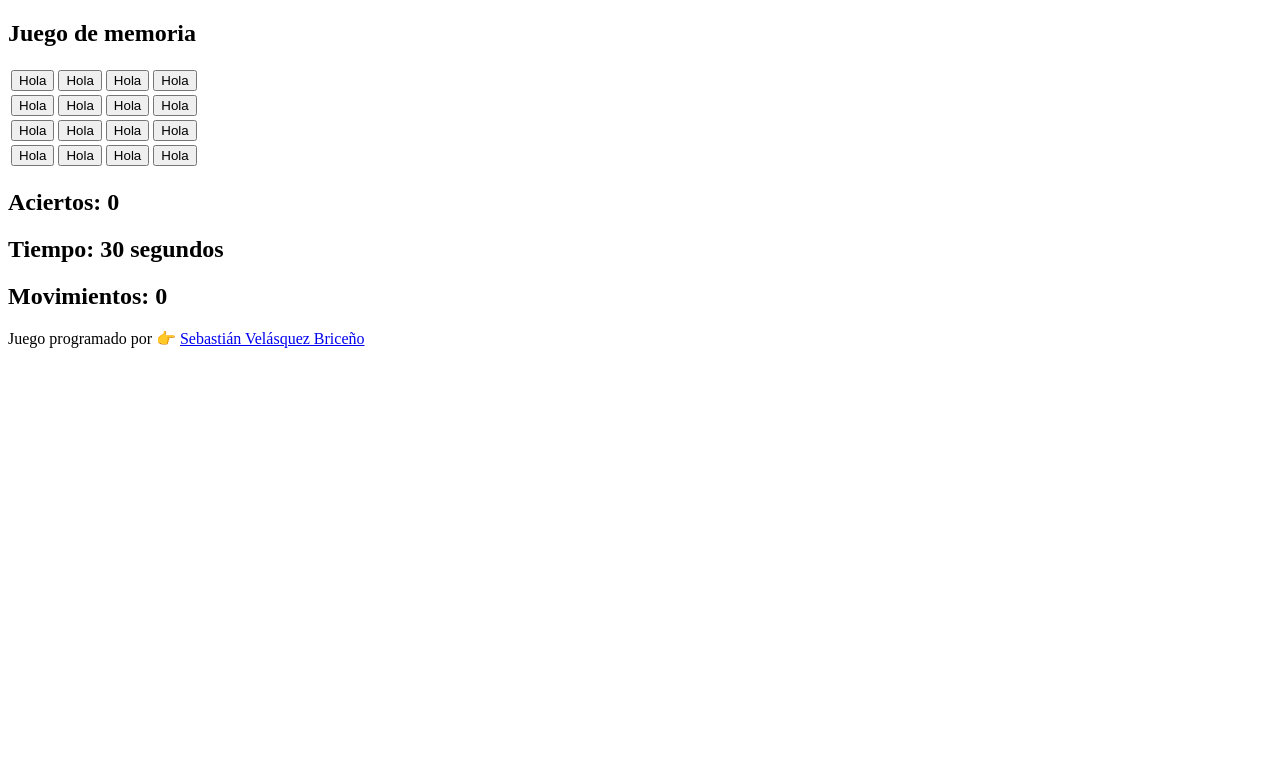
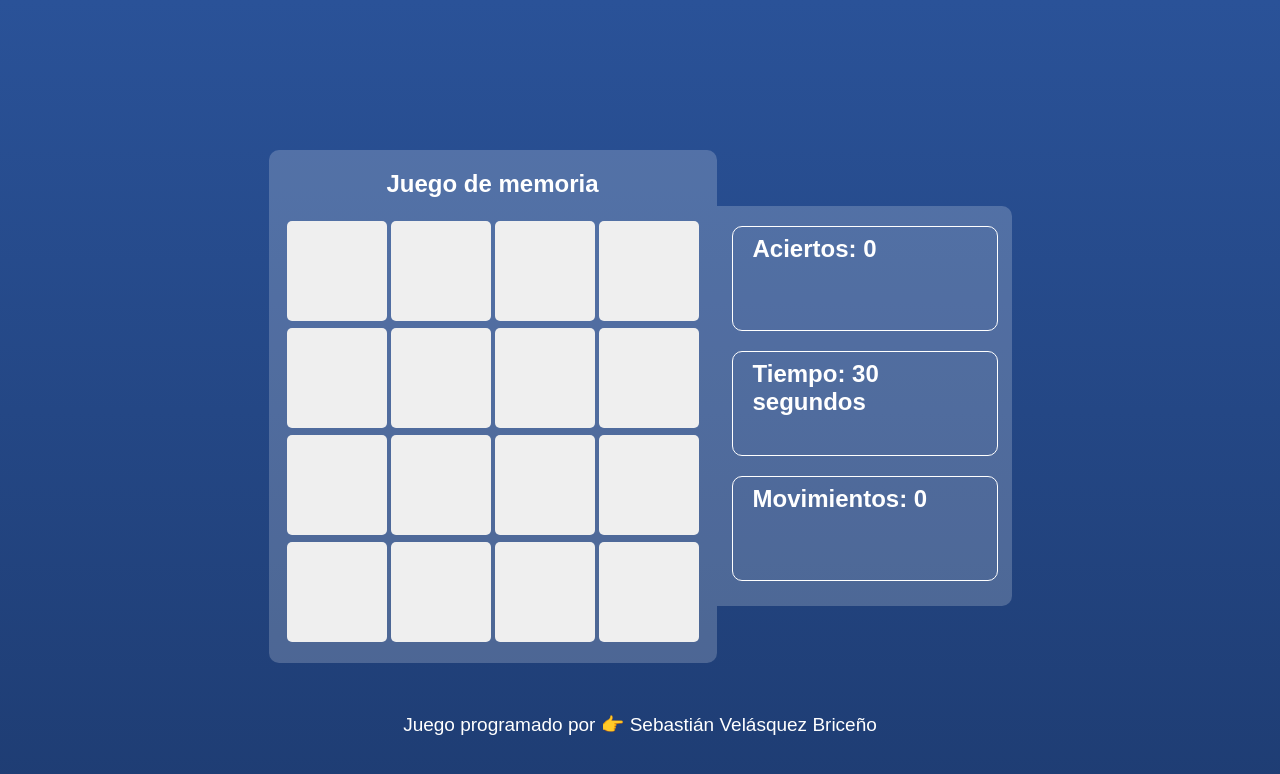
Before and after one commit to sebastian-VB/JuegoDeMemoria, a plain HTML site: page index.html in a window 1280 px wide. Drawn offline with Linux system fonts and the light colour scheme.

Commit message:
style.css: se añadieron los estilos

```diff
--- a/index.html
+++ b/index.html
@@ -17,28 +17,28 @@
 
             <table>
                 <tr>
-                    <td><button id="0" onclick="mostrar(0)">Hola</button></td>
-                    <td><button id="1" onclick="mostrar(1)">Hola</button></td>
-                    <td><button id="2" onclick="mostrar(2)">Hola</button></td>
-                    <td><button id="3" onclick="mostrar(3)">Hola</button></td>
+                    <td><button id="0" onclick="mostrar(0)"></button></td>
+                    <td><button id="1" onclick="mostrar(1)"></button></td>
+                    <td><button id="2" onclick="mostrar(2)"></button></td>
+                    <td><button id="3" onclick="mostrar(3)"></button></td>
                 </tr>
                 <tr>
-                    <td><button id="4" onclick="mostrar(4)">Hola</button></td>
-                    <td><button id="5" onclick="mostrar(5)">Hola</button></td>
-                    <td><button id="6" onclick="mostrar(6)">Hola</button></td>
-                    <td><button id="7" onclick="mostrar(7)">Hola</button></td>
+                    <td><button id="4" onclick="mostrar(4)"></button></td>
+                    <td><button id="5" onclick="mostrar(5)"></button></td>
+                    <td><button id="6" onclick="mostrar(6)"></button></td>
+                    <td><button id="7" onclick="mostrar(7)"></button></td>
                 </tr>
                 <tr>
-                    <td><button id="8" onclick="mostrar(8)">Hola</button></td>
-                    <td><button id="9" onclick="mostrar(9)">Hola</button></td>
-                    <td><button id="10" onclick="mostrar(10)">Hola</button></td>
-                    <td><button id="11" onclick="mostrar(11)">Hola</button></td>
+                    <td><button id="8" onclick="mostrar(8)"></button></td>
+                    <td><button id="9" onclick="mostrar(9)"></button></td>
+                    <td><button id="10" onclick="mostrar(10)"></button></td>
+                    <td><button id="11" onclick="mostrar(11)"></button></td>
                 </tr>
                 <tr>
-                    <td><button id="12" onclick="mostrar(12)">Hola</button></td>
-                    <td><button id="13" onclick="mostrar(13)">Hola</button></td>
-                    <td><button id="14" onclick="mostrar(14)">Hola</button></td>
-                    <td><button id="15" onclick="mostrar(15)">Hola</button></td>
+                    <td><button id="12" onclick="mostrar(12)"></button></td>
+                    <td><button id="13" onclick="mostrar(13)"></button></td>
+                    <td><button id="14" onclick="mostrar(14)"></button></td>
+                    <td><button id="15" onclick="mostrar(15)"></button></td>
                 </tr>
             </table>
 
@@ -60,5 +60,7 @@
 
     </footer>
 
+    <script src="./scripts/game.js"></script>
+
 </body>
 </html>
--- a/styles/style.css
+++ b/styles/style.css
@@ -0,0 +1,66 @@
+
+body{
+    background-image: linear-gradient(to top, #1e3c72 0%, #1e3c72 1%, #2a5298 100%);
+    font-family: sans-serif;
+    color: #fff;
+    background-repeat: no-repeat;
+    height: 84vh;
+}
+
+main{
+    margin: 150px auto 50px;
+    display: flex;
+    align-items: center;
+    justify-content: center;
+}
+
+.section1{
+    background-color: rgba(255, 255, 255, 0.2);
+    padding: 0 15px 15px 15px;
+    border-radius: 10px;
+}
+
+.section1 h1{ text-align: center; }
+
+button{
+    width: 100px;
+    height: 100px;
+    border-radius: 5px;
+    border: none;
+    font-size: 40px;
+    font-weight: bold;
+    color: #000;
+    cursor: pointer;
+}
+
+button:hover{ background-color: rgb(223, 219, 219); }
+
+
+.section2{
+    background-color: rgba(255, 255, 255, 0.2);
+    width: 280px;
+    height: 400px;
+    border-top-right-radius: 10px;
+    border-bottom-right-radius: 10px;
+    padding-left: 15px;
+}
+
+.estadisticas{
+    border: 1px solid #fff;
+    height: 105px;
+    width: 95%;
+    border-radius: 10px;
+    padding: 8px 20px;
+    box-sizing: border-box;
+}
+
+footer{ text-align: center; }
+
+footer p{ font-size: 19px; }
+
+footer a{
+    text-decoration: none;
+    color: rgb(255, 255, 255);
+}
+
+footer a:hover{ color: rgb(204, 204, 204);}
```
